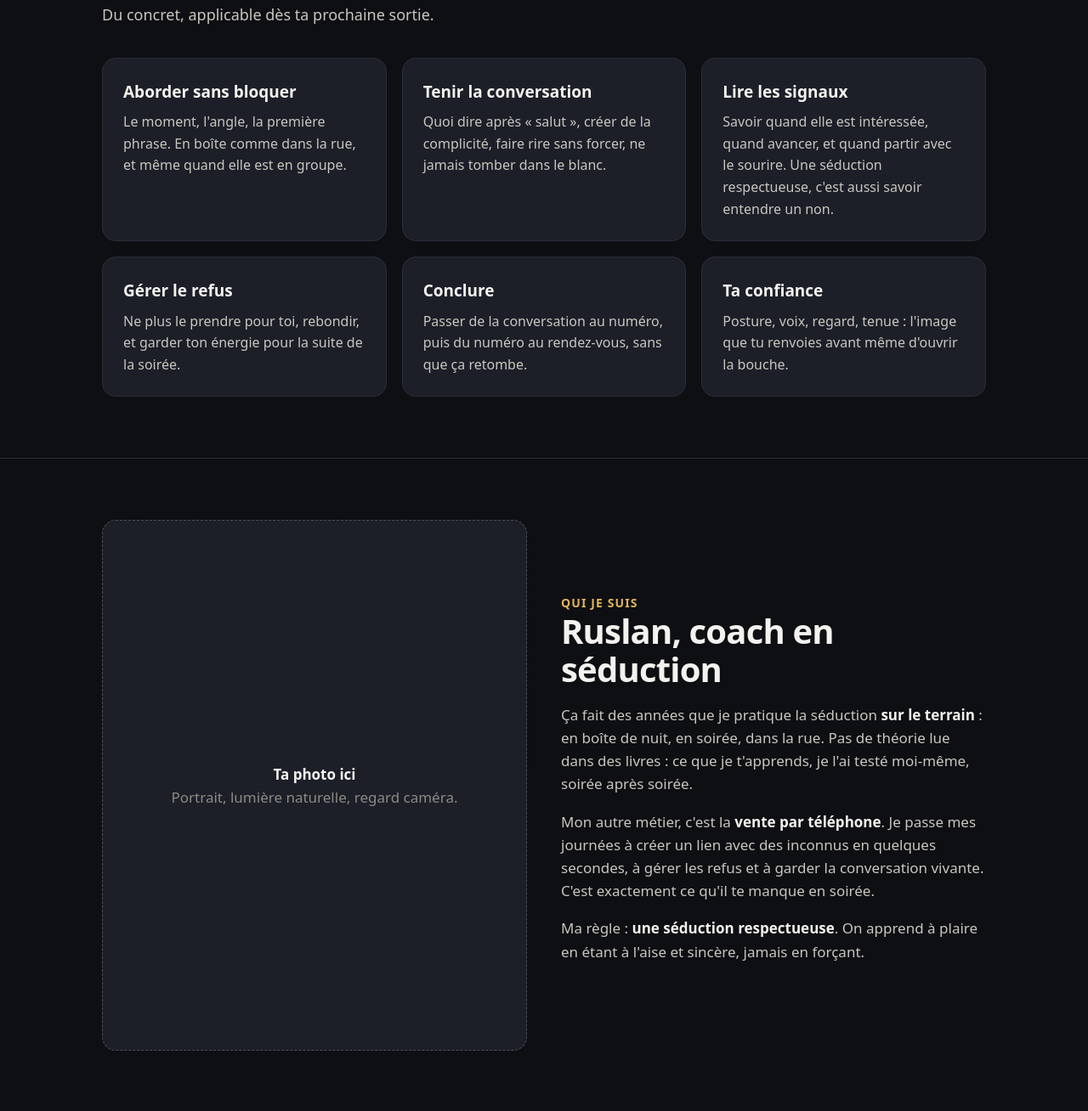
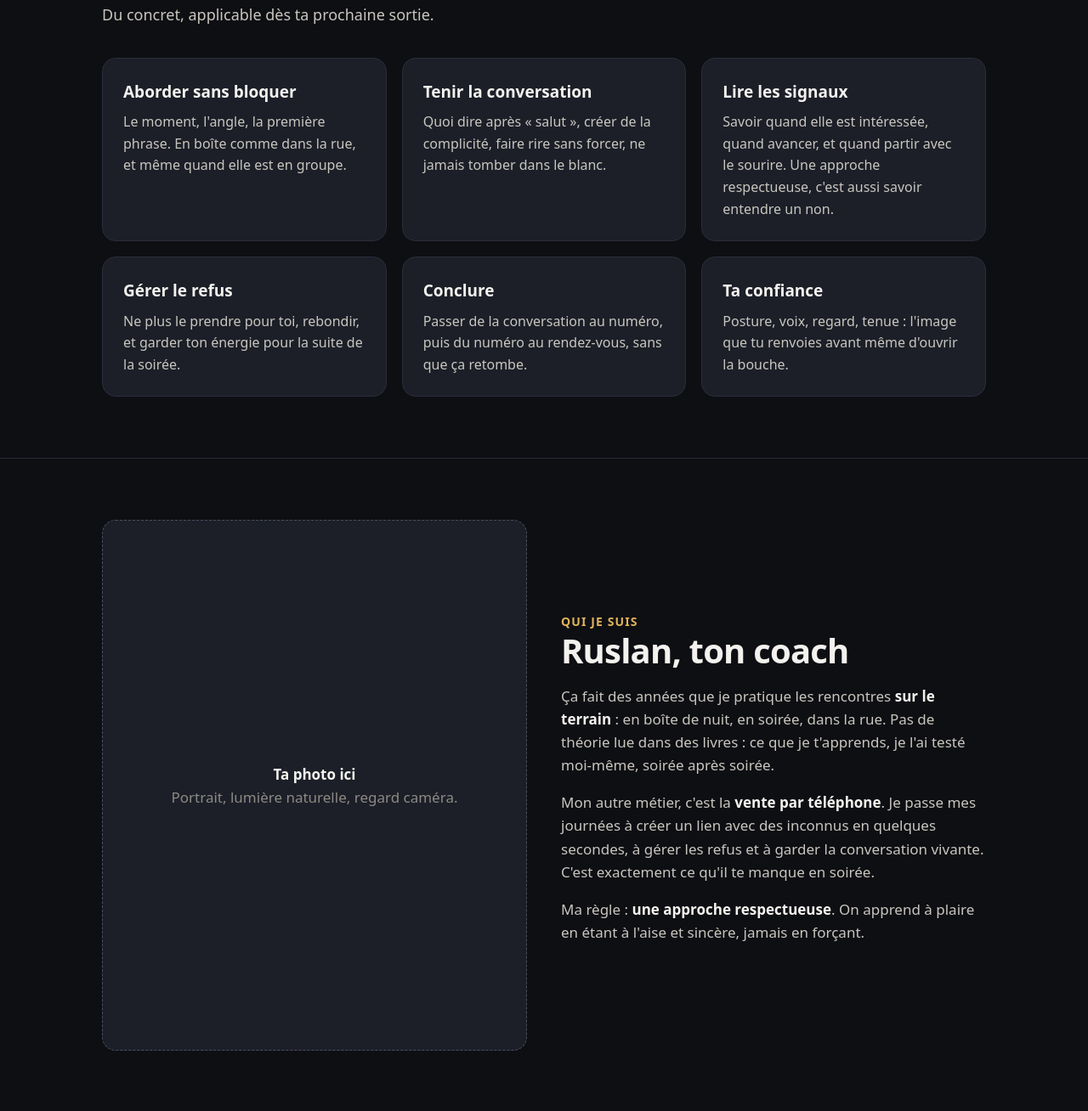
Before and after one commit to Ruslanhein/ruslan-coaching, a plain HTML site: page index.html in a window 1280 px wide. Shown: the part 1489-2797 px from the top of the page at 85% size. Drawn offline with Linux system fonts and the light colour scheme.

Commit message:
Update index.html

```diff
--- a/index.html
+++ b/index.html
@@ -3,7 +3,7 @@
 <head>
 <meta charset="utf-8">
 <meta name="viewport" content="width=device-width, initial-scale=1">
-<title>Ruslan — Coaching séduction en visio</title>
+<title>Ruslan — Coaching en visio</title>
 <meta name="description" content="Arrête de bloquer. Apprends à aborder en soirée et dans la rue avec assurance, en coaching individuel en visio. Premier appel de 15 minutes offert.">
 <style>
   :root{
@@ -116,7 +116,7 @@
 
 <header>
   <div class="wrap">
-    <a class="brand" href="#">RUSLAN<span>.</span> <span style="color:var(--muted);font-weight:600">coaching séduction</span></a>
+    <a class="brand" href="#">RUSLAN<span>.</span> <span style="color:var(--muted);font-weight:600">coaching</span></a>
     <a class="btn btn-sm" href="#offres">Appel gratuit</a>
   </div>
 </header>
@@ -162,7 +162,7 @@
     <div class="grid3">
       <div class="card"><h3>Aborder sans bloquer</h3><p>Le moment, l'angle, la première phrase. En boîte comme dans la rue, et même quand elle est en groupe.</p></div>
       <div class="card"><h3>Tenir la conversation</h3><p>Quoi dire après « salut », créer de la complicité, faire rire sans forcer, ne jamais tomber dans le blanc.</p></div>
-      <div class="card"><h3>Lire les signaux</h3><p>Savoir quand elle est intéressée, quand avancer, et quand partir avec le sourire. Une séduction respectueuse, c'est aussi savoir entendre un non.</p></div>
+      <div class="card"><h3>Lire les signaux</h3><p>Savoir quand elle est intéressée, quand avancer, et quand partir avec le sourire. Une approche respectueuse, c'est aussi savoir entendre un non.</p></div>
       <div class="card"><h3>Gérer le refus</h3><p>Ne plus le prendre pour toi, rebondir, et garder ton énergie pour la suite de la soirée.</p></div>
       <div class="card"><h3>Conclure</h3><p>Passer de la conversation au numéro, puis du numéro au rendez-vous, sans que ça retombe.</p></div>
       <div class="card"><h3>Ta confiance</h3><p>Posture, voix, regard, tenue : l'image que tu renvoies avant même d'ouvrir la bouche.</p></div>
@@ -178,10 +178,10 @@
     </div>
     <div>
       <div class="kicker">Qui je suis</div>
-      <h2>Ruslan, coach en séduction</h2>
-      <p>Ça fait des années que je pratique la séduction <strong>sur le terrain</strong> : en boîte de nuit, en soirée, dans la rue. Pas de théorie lue dans des livres : ce que je t'apprends, je l'ai testé moi-même, soirée après soirée.</p>
+      <h2>Ruslan, ton coach</h2>
+      <p>Ça fait des années que je pratique les rencontres <strong>sur le terrain</strong> : en boîte de nuit, en soirée, dans la rue. Pas de théorie lue dans des livres : ce que je t'apprends, je l'ai testé moi-même, soirée après soirée.</p>
       <p>Mon autre métier, c'est la <strong>vente par téléphone</strong>. Je passe mes journées à créer un lien avec des inconnus en quelques secondes, à gérer les refus et à garder la conversation vivante. C'est exactement ce qu'il te manque en soirée.</p>
-      <p>Ma règle : <strong>une séduction respectueuse</strong>. On apprend à plaire en étant à l'aise et sincère, jamais en forçant.</p>
+      <p>Ma règle : <strong>une approche respectueuse</strong>. On apprend à plaire en étant à l'aise et sincère, jamais en forçant.</p>
     </div>
   </div>
 </section>
@@ -299,7 +299,7 @@
 
 <footer>
   <div class="wrap">
-    <span>© 2026 Ruslan · Coaching séduction</span>
+    <span>© 2026 Ruslan · Coaching</span>
     <span><a href="mentions-legales.html">Mentions légales</a> · <a href="mentions-legales.html#donnees">Confidentialité</a></span>
   </div>
 </footer>
```
